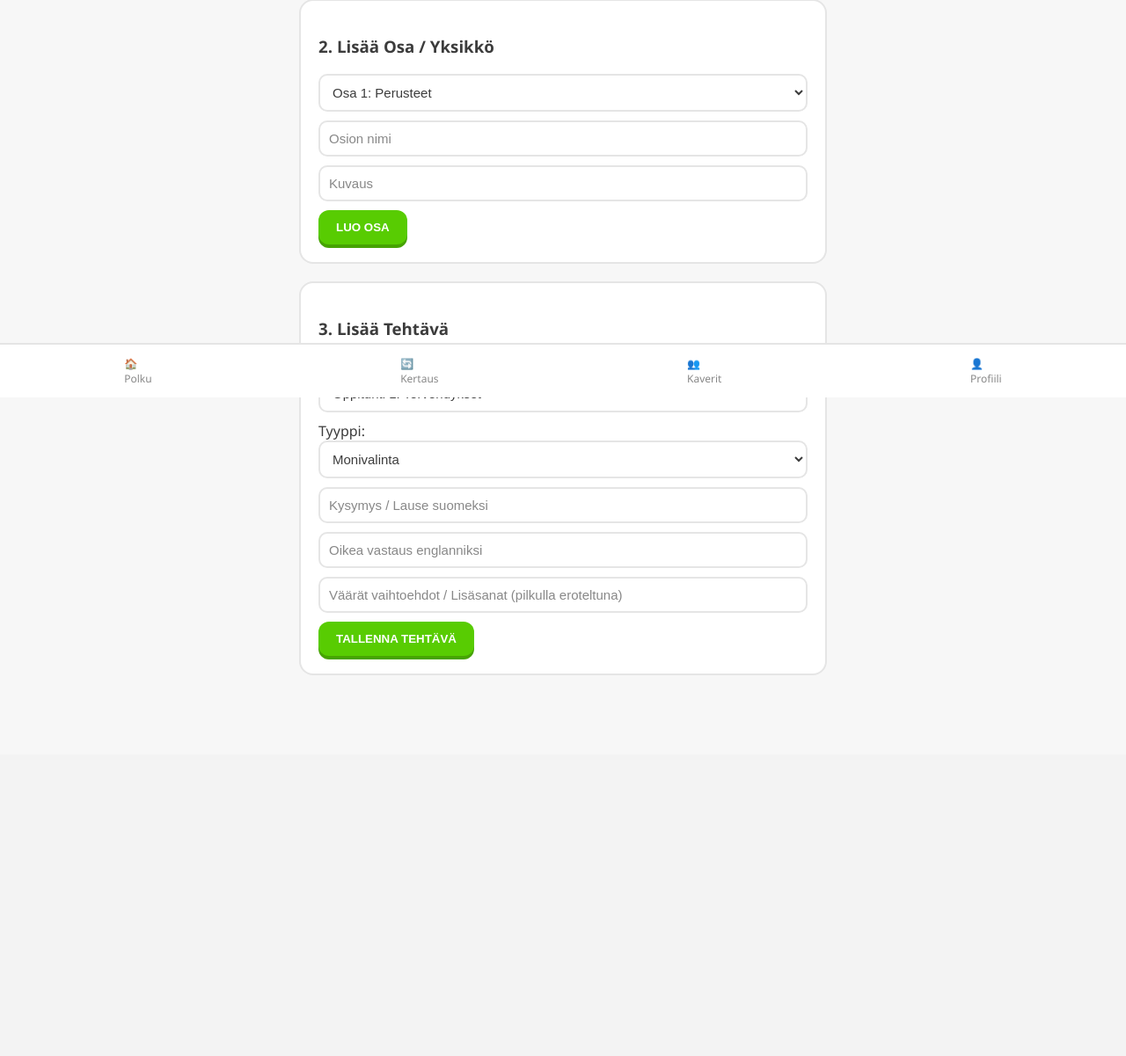
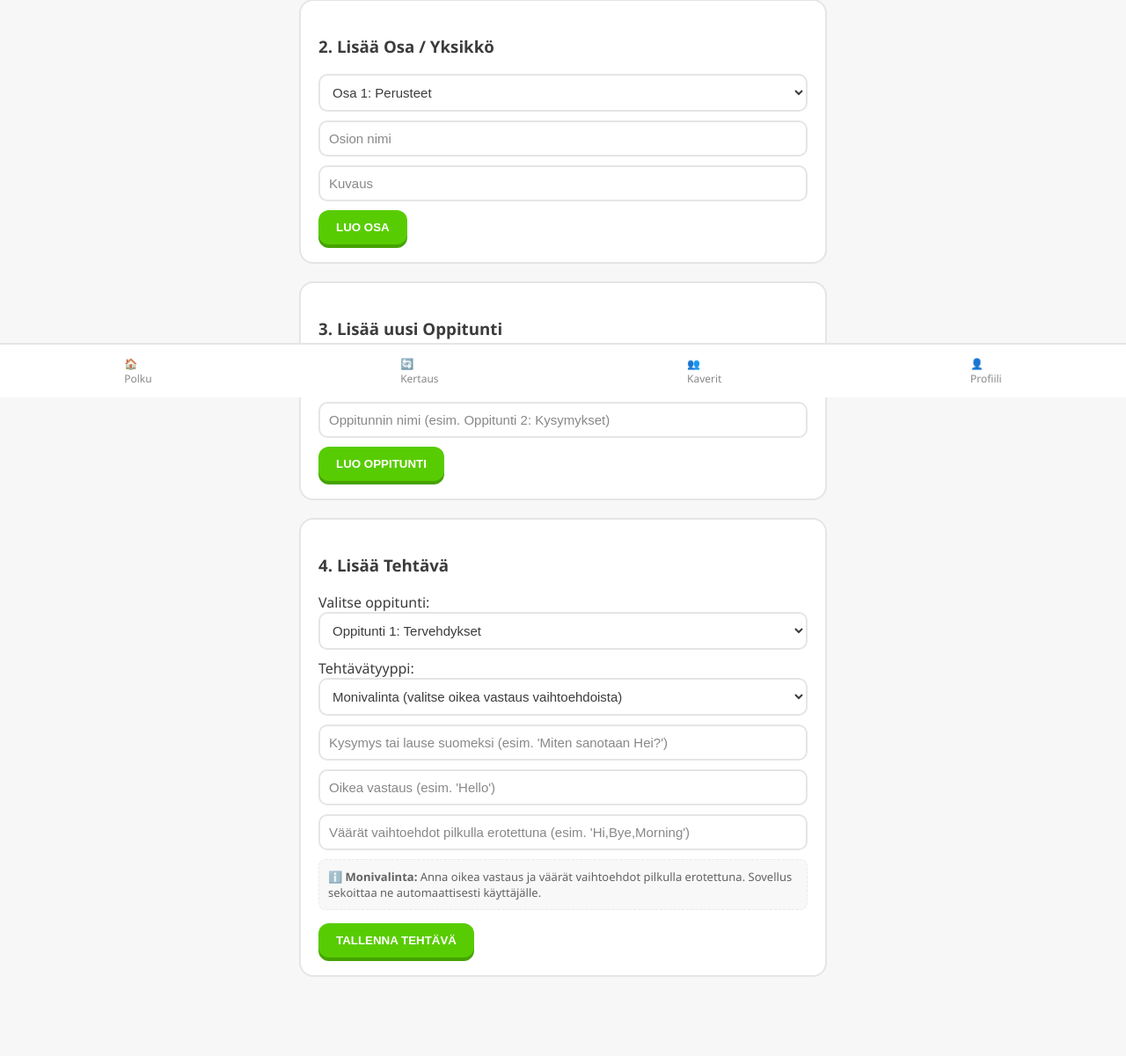
Before and after one commit to muovipull/amoli, a Flask app: page /builder/ in a window 1280 px wide. Shown: the part 348-1549 px from the top of the page at 88% size. Before the commit the page ends 1116 px from the top, so only its background shows below. Run offline with Flask 3, Linux system fonts and the light colour scheme; the visitor is signed in with stand-in values (Sample User, id 1); data comes from the database, SQL or seed files in the repository; both versions use the stored data as it was after the commit.

Commit message:
base made

```diff
--- a/app.py
+++ b/app.py
@@ -9,7 +9,7 @@ from werkzeug.security import generate_password_hash, check_password_hash
 
 app = Flask(__name__)
 app.secret_key = 'duolingo_super_secret_key_change_in_production'
-DATABASE = 'duolingo.db'
+DATABASE = 'data.db'
 
 def get_db():
     db = getattr(g, '_database', None)
@@ -41,7 +41,8 @@ def init_db():
                 password_hash TEXT NOT NULL,
                 xp INTEGER DEFAULT 0,
                 streak INTEGER DEFAULT 1,
-                gems INTEGER DEFAULT 100
+                gems INTEGER DEFAULT 100,
+                history_data TEXT DEFAULT '10,20,15,30,25,50,20'
             );
 
             CREATE TABLE sections (
@@ -237,8 +238,8 @@ def friends():
 @login_required
 def profile(user_id):
     db = get_db()
-    target_user = db.execute('SELECT id, username, xp, streak, gems FROM users WHERE id = ?', (user_id,)).fetchone()
-    current_user = db.execute('SELECT id, username, xp FROM users WHERE id = ?', (session['user_id'],)).fetchone()
+    target_user = db.execute('SELECT id, username, xp, streak, gems, history_data FROM users WHERE id = ?', (user_id,)).fetchone()
+    current_user = db.execute('SELECT id, username, xp, history_data FROM users WHERE id = ?', (session['user_id'],)).fetchone()
 
     if not target_user:
         return redirect(url_for('index'))
@@ -313,7 +314,22 @@ def get_random_questions():
 def complete_lesson():
     xp_gained = request.json.get('xp', 10)
     db = get_db()
-    db.execute('UPDATE users SET xp = xp + ?, gems = gems + 5 WHERE id = ?', (xp_gained, session['user_id']))
+    user_id = session['user_id']
+
+    # Päivitetään käyttäjän kokonais-XP ja jalokivet
+    db.execute('UPDATE users SET xp = xp + ?, gems = gems + 5 WHERE id = ?', (xp_gained, user_id))
+
+    # Päivitetään myös kaavion dataa (viimeisin luku kasvaa ansaistulla XP:llä)
+    user = db.execute('SELECT history_data FROM users WHERE id = ?', (user_id,)).fetchone()
+    if user and user['history_data']:
+        parts = [int(x) for x in user['history_data'].split(',')]
+    else:
+        parts = [10, 20, 15, 30, 25, 50, 20]
+
+    parts[-1] += xp_gained
+    new_history = ','.join(map(str, parts))
+    db.execute('UPDATE users SET history_data = ? WHERE id = ?', (new_history, user_id))
+
     db.commit()
     return jsonify({'success': True})
 
--- a/templates/builder.html
+++ b/templates/builder.html
@@ -21,7 +21,18 @@
 </div>
 
 <div class="card">
-    <h3>3. Lisää Tehtävä</h3>
+    <h3>3. Lisää uusi Oppitunti</h3>
+    <select id="lesson-unit-select" style="width:100%; padding:10px; margin-bottom:10px;">
+        {% for u in units %}
+            <option value="{{ u.id }}">{{ u.title }}</option>
+        {% endfor %}
+    </select>
+    <input type="text" id="lesson-title" placeholder="Oppitunnin nimi (esim. Oppitunti 2: Kysymykset)" style="width:100%; padding:10px; margin-bottom:10px;">
+    <button class="btn" onclick="addLesson()">Luo Oppitunti</button>
+</div>
+
+<div class="card">
+    <h3>4. Lisää Tehtävä</h3>
     <label>Valitse oppitunti:</label>
     <select id="lesson-select" style="width:100%; padding:10px; margin-bottom:10px;">
         {% for l in lessons %}
@@ -29,53 +40,104 @@
         {% endfor %}
     </select>
 
-    <label>Tyyppi:</label>
-    <select id="q-type" style="width:100%; padding:10px; margin-bottom:10px;">
-        <option value="choice">Monivalinta</option>
-        <option value="wordbank">Sanasokkelo / Sanajärjestys</option>
-        <option value="input">Käännöstehtävä (tekstinsyöttö)</option>
+    <label>Tehtävätyyppi:</label>
+    <select id="q-type" onchange="updateBuilderForm()" style="width:100%; padding:10px; margin-bottom:10px;">
+        <option value="choice">Monivalinta (valitse oikea vastaus vaihtoehdoista)</option>
+        <option value="wordbank">Sanajärjestys / Sanapankki</option>
+        <option value="input">Kirjoitustehtävä (vastaa kirjoittamalla)</option>
     </select>
 
-    <input type="text" id="q-prompt" placeholder="Kysymys / Lause suomeksi" style="width:100%; padding:10px; margin-bottom:10px;">
-    <input type="text" id="q-answer" placeholder="Oikea vastaus englanniksi" style="width:100%; padding:10px; margin-bottom:10px;">
-    <input type="text" id="q-choices" placeholder="Väärät vaihtoehdot / Lisäsanat (pilkulla eroteltuna)" style="width:100%; padding:10px; margin-bottom:10px;">
+    <input type="text" id="q-prompt" placeholder="Kysymys tai lause suomeksi (esim. 'Miten sanotaan Hei?')" style="width:100%; padding:10px; margin-bottom:10px;">
+    <input type="text" id="q-answer" placeholder="Oikea vastaus (esim. 'Hello')" style="width:100%; padding:10px; margin-bottom:10px;">
+
+    <div id="choices-container">
+        <input type="text" id="q-choices" placeholder="Väärät vaihtoehdot pilkulla erotettuna (esim. 'Hi,Bye,Morning')" style="width:100%; padding:10px; margin-bottom:10px;">
+    </div>
+
+    <div id="builder-help" style="font-size: 13px; opacity: 0.8; margin-bottom: 15px; background: var(--bg-color); padding: 10px; border-radius: 8px; border: 1px dashed var(--border-color);">
+        ℹ️ <strong>Monivalinta:</strong> Anna oikea vastaus ja väärät vaihtoehdot pilkulla erotettuna. Sovellus sekoittaa ne automaattisesti käyttäjälle.
+    </div>
 
     <button class="btn" onclick="addQuestion()">Tallenna Tehtävä</button>
 </div>
 
 <script>
+function updateBuilderForm() {
+    const type = document.getElementById('q-type').value;
+    const choicesContainer = document.getElementById('choices-container');
+    const helpBox = document.getElementById('builder-help');
+    const ansInput = document.getElementById('q-answer');
+
+    if (type === 'choice') {
+        choicesContainer.style.display = 'block';
+        ansInput.placeholder = "Oikea vastaus englanniksi (esim. 'Hello')";
+        helpBox.innerHTML = `ℹ️ <strong>Monivalinta:</strong> Anna oikea vastaus ja väärät vaihtoehdot pilkulla erotettuna. Sovellus sekoittaa ne automaattisesti käyttäjälle.`;
+    } else if (type === 'wordbank') {
+        choicesContainer.style.display = 'block';
+        ansInput.placeholder = "Koko oikea lause (esim. 'Hello, how are you')";
+        helpBox.innerHTML = `ℹ️ <strong>Sanajärjestys:</strong> 'Oikea vastaus' on koko lause. 'Väärät vaihtoehdot' ovat ylimääräisiä sanoja sekaan (pilkulla erotettuna).`;
+    } else if (type === 'input') {
+        choicesContainer.style.display = 'none';
+        ansInput.placeholder = "Oikea vastaus (esim. 'Good morning')";
+        helpBox.innerHTML = `ℹ️ <strong>Kirjoitustehtävä:</strong> Käyttäjä kirjoittaa vastauksen näppäimistöllä. Vaihtoehtoja ei tarvita.`;
+    }
+}
+
 function addSection() {
+    const title = document.getElementById('sec-title').value;
+    if (!title) { alert('Syötä jakson nimi!'); return; }
     fetch('/api/add_section', {
         method: 'POST',
         headers: {'Content-Type': 'application/json'},
-        body: JSON.stringify({ title: document.getElementById('sec-title').value })
-    }).then(() => location.reload());
+        body: JSON.stringify({ title })
+    }).then(() => { alert('Jakso luotu!'); location.reload(); });
 }
 
 function addUnit() {
+    const section_id = document.getElementById('sec-select').value;
+    const title = document.getElementById('unit-title').value;
+    const description = document.getElementById('unit-desc').value;
+    if (!title) { alert('Syötä osion nimi!'); return; }
     fetch('/api/add_unit', {
         method: 'POST',
         headers: {'Content-Type': 'application/json'},
-        body: JSON.stringify({
-            section_id: document.getElementById('sec-select').value,
-            title: document.getElementById('unit-title').value,
-            description: document.getElementById('unit-desc').value
-        })
-    }).then(() => location.reload());
+        body: JSON.stringify({ section_id, title, description })
+    }).then(() => { alert('Osa luotu!'); location.reload(); });
+}
+
+function addLesson() {
+    const unit_id = document.getElementById('lesson-unit-select').value;
+    const title = document.getElementById('lesson-title').value;
+    if (!title) { alert('Syötä oppitunnin nimi!'); return; }
+    fetch('/api/add_lesson', {
+        method: 'POST',
+        headers: {'Content-Type': 'application/json'},
+        body: JSON.stringify({ unit_id, title })
+    }).then(() => { alert('Oppitunti luotu!'); location.reload(); });
 }
 
 function addQuestion() {
+    const lesson_id = document.getElementById('lesson-select').value;
+    const type = document.getElementById('q-type').value;
+    const prompt = document.getElementById('q-prompt').value;
+    const answer = document.getElementById('q-answer').value;
+    const choices = type === 'input' ? '' : document.getElementById('q-choices').value;
+
+    if (!prompt || !answer) {
+        alert('Täytä vähintään kysymys ja oikea vastaus!');
+        return;
+    }
+
     fetch('/api/add_question', {
         method: 'POST',
         headers: {'Content-Type': 'application/json'},
-        body: JSON.stringify({
-            lesson_id: document.getElementById('lesson-select').value,
-            type: document.getElementById('q-type').value,
-            prompt: document.getElementById('q-prompt').value,
-            answer: document.getElementById('q-answer').value,
-            choices: document.getElementById('q-choices').value
-        })
-    }).then(() => alert('Tehtävä lisätty!'));
+        body: JSON.stringify({ lesson_id, type, prompt, answer, choices })
+    }).then(() => {
+        alert('Tehtävä tallennettu onnistuneesti!');
+        document.getElementById('q-prompt').value = '';
+        document.getElementById('q-answer').value = '';
+        if (document.getElementById('q-choices')) document.getElementById('q-choices').value = '';
+    });
 }
 </script>
 {% endblock %}
--- a/templates/profile.html
+++ b/templates/profile.html
@@ -19,12 +19,12 @@ new Chart(ctx, {
         datasets: [
             {
                 label: '{{ current_user.username }} (Sinä)',
-                data: [15, 30, 45, 20, 60, 10, 40],
+                data: [{{ current_user.history_data }}],
                 backgroundColor: '#58cc02'
             },
             {
                 label: '{{ target_user.username }}',
-                data: [10, 20, 15, 30, 25, 50, 20],
+                data: [{{ target_user.history_data }}],
                 backgroundColor: '#1cb0f6'
             }
         ]
```
Also changed, not shown: duolingo.db, 1 other file.
